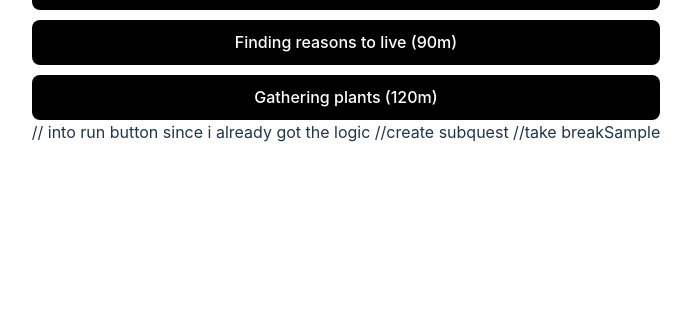
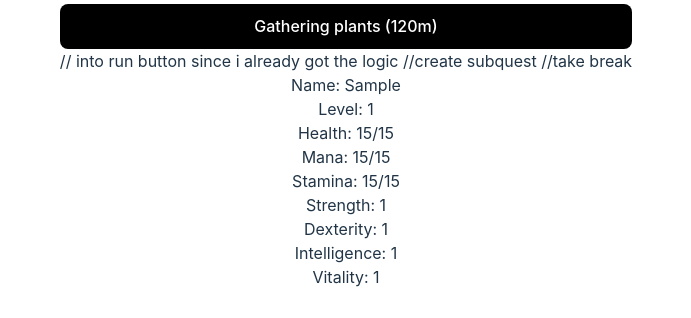
Before and after one commit to honyoP/goalGoblin, a React (Vite) app: page / in a window 1280 px wide. Both pictures are taken after typing "Sample" into the empty fields and a click on the button "Create new Character!". Shown: the part 553-871 px from the top of the page, without its empty margins (294-985 px from the left). Before the commit the page ends 800 px from the top, so only its background shows below. Built offline with nearby package versions, Linux system fonts and the light colour scheme.

Commit message:
character view

```diff
--- a/src/App.tsx
+++ b/src/App.tsx
@@ -4,6 +4,7 @@ import { Storage } from './storage'
 import { Character } from './types/Character'
 import Adventure from './components/AdventureWindow'
 import CharacterCreator from './pages/CharacterCreator'
+import CharacterView from './pages/CharacterView'
 
 function App() {
   const [user, setUser] = useState<Character | null>(null);
@@ -20,8 +21,7 @@ function App() {
   return (
     <>
       <Adventure/>
-      {user?.name}
-      {user? null : <CharacterCreator setCharacter={setUser} />}
+      {user? <CharacterView character={user} /> : <CharacterCreator setCharacter={setUser} />}
     </>
   )
 }
--- a/src/pages/CharacterView.tsx
+++ b/src/pages/CharacterView.tsx
@@ -1,10 +1,21 @@
 import { Character } from "../types/Character";
 
-const CharacterView = (character: Character) => {
+type Props = {
+    character: Character
+}
+
+const CharacterView = ({character}: Props) => {
     return (
         <div>
-            <h2>{character.name}</h2>
-            <p>{}</p>
+            <h2>{`Name: ${character.name}`}</h2>
+            <p>{`Level: ${character.level}`}</p>
+            <p>{`Health: ${character.max_health}/${character.health}`}</p>
+            <p>{`Mana: ${character.max_mana}/${character.mana}`}</p>
+            <p>{`Stamina: ${character.max_stamina}/${character.stamina}`}</p>
+            <p>{`Strength: ${character.strength}`}</p>
+            <p>{`Dexterity: ${character.dexterity}`}</p>
+            <p>{`Intelligence: ${character.intelligence}`}</p>
+            <p>{`Vitality: ${character.vitality}`}</p>
         </div>
     );
 }
```
